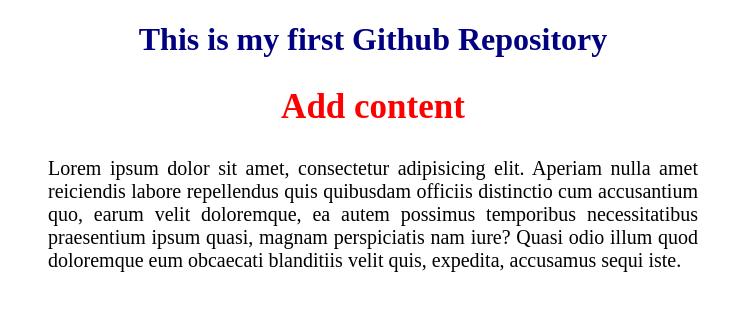
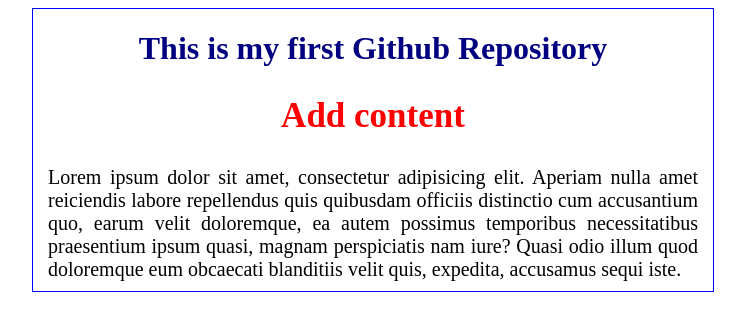
Before and after one commit to Dipta360/first-repo, a plain HTML site: page index.html in a window 1280 px wide. Shown: the whole page, without its empty margins (267-1012 px from the left). Drawn offline with Linux system fonts and the light colour scheme.

Commit message:
style on div

```diff
--- a/style.css
+++ b/style.css
@@ -13,3 +13,9 @@
     text-align: justify;
     font-size: 20px;
 }
+div{
+    width: 680px;
+    margin: auto;
+    border: 1px solid blue;
+    padding-bottom: 10px;
+}
```
